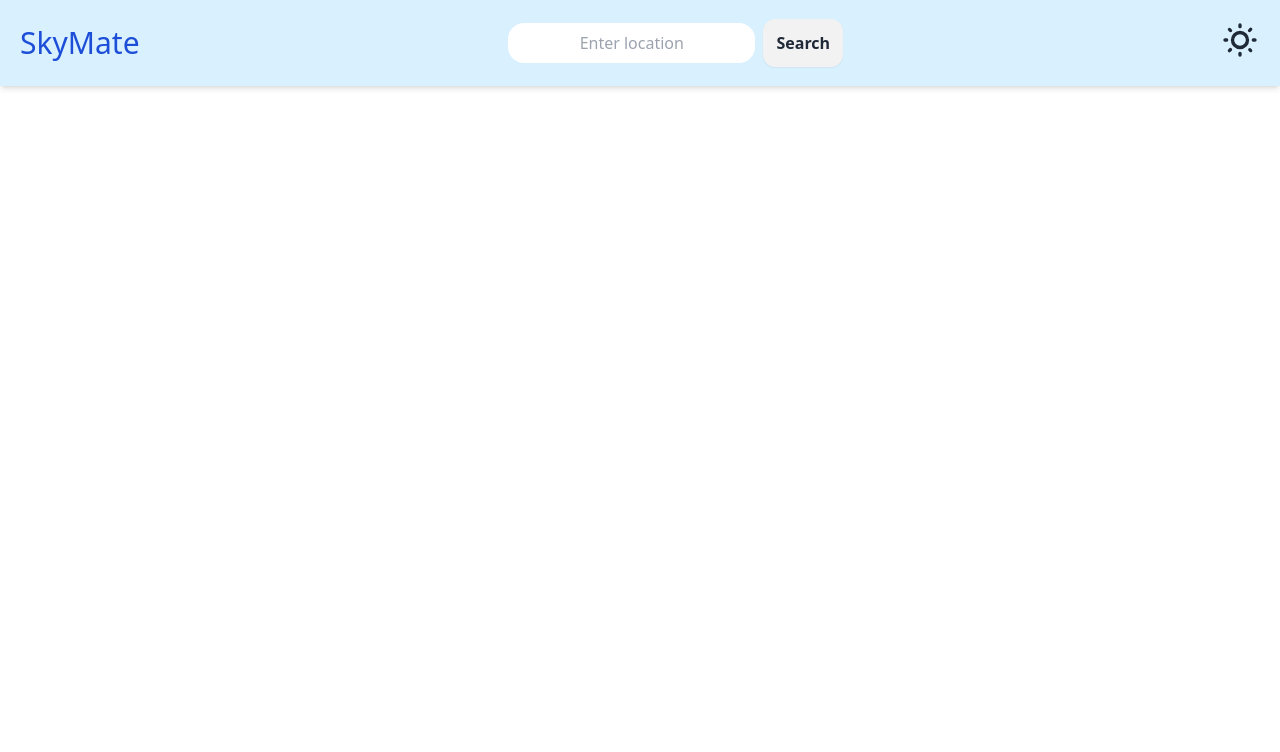
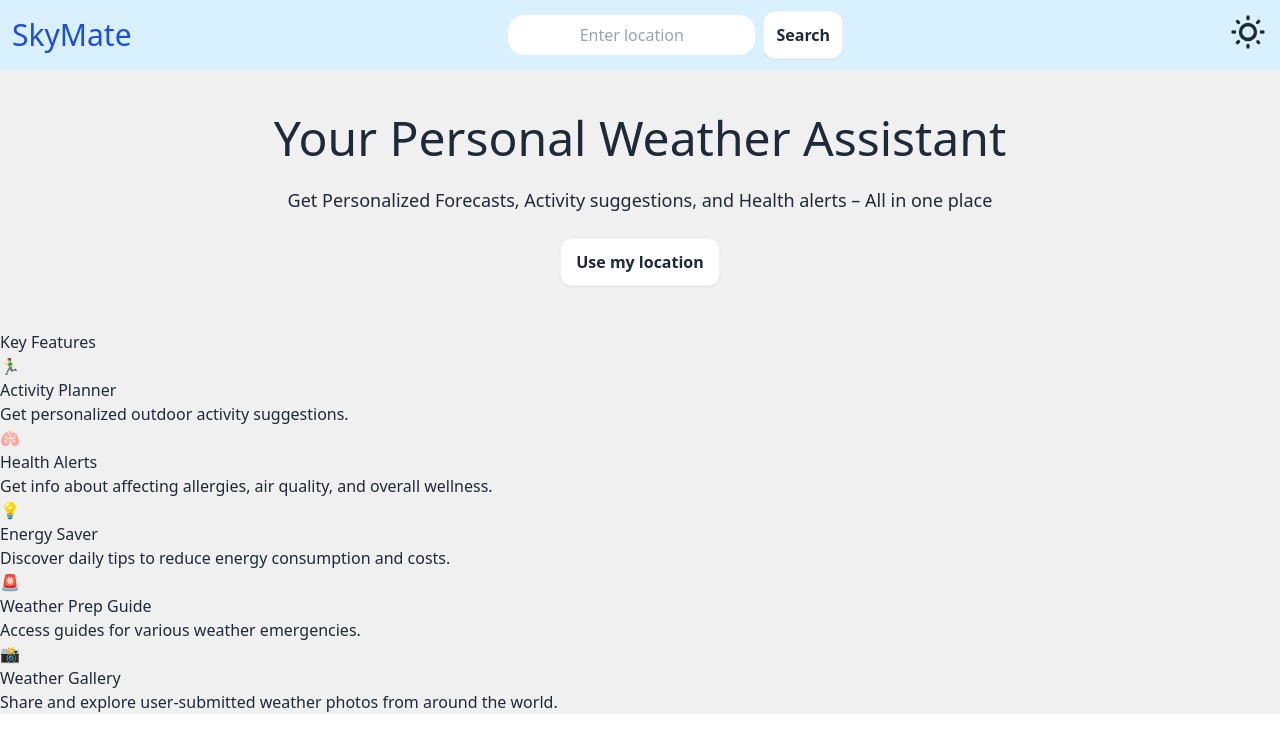
Before and after one commit to Anamika1608/SkyMate, a React (Vite) app: page / in a window 1280 px wide. Shown: the top 752 px of the page. Built offline with nearby package versions, Linux system fonts and the light colour scheme; what @radix-ui/themes would draw is missing.

Commit message:
Made Hero section

```diff
--- a/index.html
+++ b/index.html
@@ -1,13 +1,28 @@
 <!doctype html>
 <html lang="en">
+
 <head>
   <meta charset="UTF-8" />
   <link rel="icon" type="image/svg+xml" href="/vite.svg" />
   <meta name="viewport" content="width=device-width, initial-scale=1.0" />
   <title>SkyMate</title>
+  <link rel="preconnect" href="https://fonts.googleapis.com">
+  <link rel="preconnect" href="https://fonts.gstatic.com" crossorigin>
+  <link
+    href="https://fonts.googleapis.com/css2?family=Poppins:ital,wght@0,100;0,200;0,300;0,400;0,500;0,600;0,700;0,800;0,900;1,100;1,200;1,300;1,400;1,500;1,600;1,700;1,800;1,900&display=swap"
+    rel="stylesheet">
+  <style>
+    .poppins-regular {
+      font-family: "Poppins", sans-serif;
+      font-weight: 400;
+      font-style: normal;
+    }
+  </style>
 </head>
-  <body>
+
+<body >
   <div id="root"></div>
   <script type="module" src="/src/main.jsx"></script>
 </body>
+
 </html>
--- a/src/App.jsx
+++ b/src/App.jsx
@@ -3,12 +3,14 @@ import './App.css'
 import Navbar from './components/Navbar/Navbar'
 import '@radix-ui/themes/styles.css';
 import { Theme } from '@radix-ui/themes';
+import HomePage from "./pages/HomePage"
 
 function App() {
   return (
-    <div>
+    <div >
       <Theme>
       <Navbar/>
+      <HomePage/>
       </Theme>
 
     </div>
--- a/src/components/Hero/Hero.jsx
+++ b/src/components/Hero/Hero.jsx
@@ -0,0 +1,9 @@
+export default function Hero(){
+    return(
+        <div className="text-center p-5 sm:p-8">
+            <h1 className="text-4xl p-3 font-medium  sm:text-5xl">Your Personal Weather Assistant</h1>
+            <h3 className="p-3 text-lg font-normal">Get Personalized Forecasts, Activity suggestions, and Health alerts – All in one place</h3>
+            <button className="btn bg-white m-2 p-2 w-30 rounded-xl hover:bg-[#FFF0DA] text-base sm:w-40 sm:p-2 sm:m-3">Use my location</button>
+        </div>
+    )
+}
--- a/src/components/Navbar/Navbar.jsx
+++ b/src/components/Navbar/Navbar.jsx
@@ -1,12 +1,21 @@
+import { useState } from "react"
 import ThemeSwitcher from "./Theme"
 
 export default function Navbar() {
+  const [search,setSearch] = useState("");
+
+  const SearchTracker = (e)=>{
+    setSearch(e.target.value);
+  }
+
   return (
-    <div className="shadow-md flex flex-wrap items-center p-3 bg-[#d9f0ff] ">
+    <div className="shadow-md flex flex-wrap items-center p-1 bg-[#d9f0ff] ">
       <a className="text-lg font-medium text-blue-700 sm:text-3xl sm:ml-2" href="/">SkyMate</a>
       <div className="ml-auto flex items-center mx-0  sm:mx-auto ">
-        <input type="text" placeholder="Enter location" className="text-center p-1 rounded-xl w-36 text-base sm:p-2 sm:rounded-2xl sm:w-auto" />
-        <button className="btn ml-2 w-20 pt-0 pl-0 pr-0 pl-0 rounded-xl hover:bg-[#FDE4C0] text-sm sm:text-base sm:w-20">Search</button>
+        <form action="/">
+        <input type="text" placeholder="Enter location" className="text-center p-1 rounded-xl w-36 text-base sm:p-2 sm:rounded-2xl sm:w-auto sm:text-base" onChange={SearchTracker} value={search}/>
+        <button className="btn bg-white ml-2 w-20 pt-0 pl-0 pr-0 pl-0 rounded-xl hover:bg-[#FFF0DA] text-sm sm:text-base sm:w-20">Search</button>
+        </form>
       </div>
       <div className="p-2 hidden sm:block">
         <ThemeSwitcher />
--- /dev/null
+++ b/src/components/Unique/Unique.jsx
@@ -0,0 +1,47 @@
+const Unique = () => {
+    const features = [
+      {
+        icon: '🏃‍♂️',
+        title: 'Activity Planner',
+        description: 'Get personalized outdoor activity suggestions.'
+      },
+      {
+        icon: '🫁',
+        title: 'Health Alerts',
+        description: 'Get info about affecting allergies, air quality, and overall wellness.'
+      },
+      {
+        icon: '💡',
+        title: 'Energy Saver',
+        description: 'Discover daily tips to reduce energy consumption and costs.'
+      },
+      {
+        icon: '🚨',
+        title: 'Weather Prep Guide',
+        description: 'Access guides for various weather emergencies.'
+      },
+      {
+        icon: '📸',
+        title: 'Weather Gallery',
+        description: 'Share and explore user-submitted weather photos from around the world.'
+      }
+    ];
+
+    return (
+      <section>
+        <h2>Key Features</h2>
+        <div>
+          {features.map((feature, index) => (
+            <div key={index} >
+              <span >{feature.icon}</span>
+              <h3>{feature.title}</h3>
+              <p>{feature.description}</p>
+            </div>
+          ))}
+        </div>
+      </section>
+    );
+  };
+
+
+export default Unique;
--- a/src/pages/HomePage.jsx
+++ b/src/pages/HomePage.jsx
@@ -0,0 +1,13 @@
+import Hero from "../components/Hero/Hero"
+import Unique from "../components/Unique/Unique"
+
+export default function HomePage() {
+    return (
+        <div className="bg-[#f0f0f0]">
+            <Hero />
+            <Unique/>
+        </div>
+
+
+    )
+}
```
Lines whose indentation alone changed are shown as unchanged.
